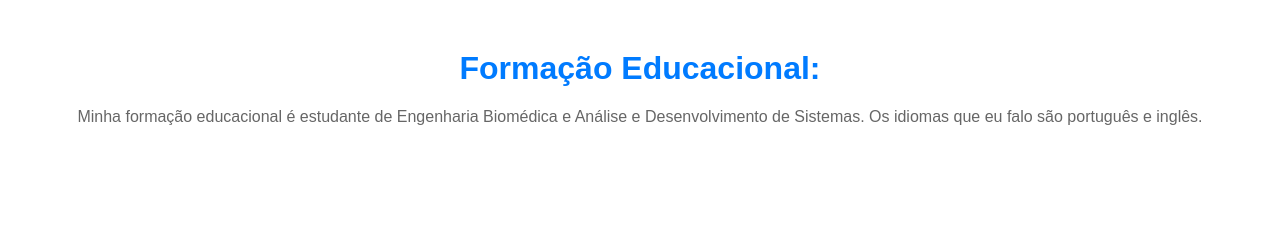
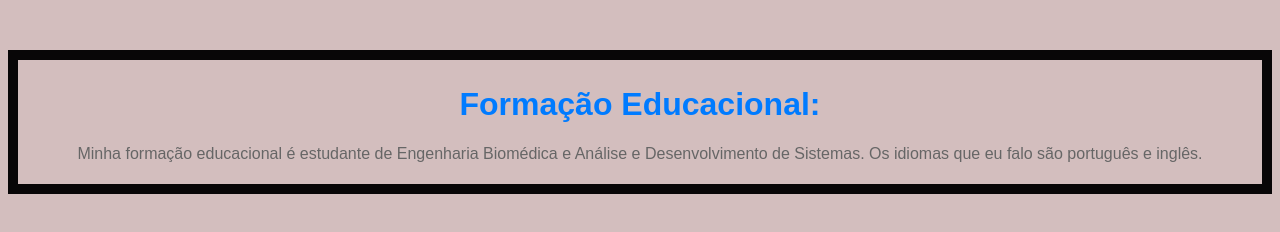
Before and after one commit to thalita-lab/portif-lio-pessoal2, a plain HTML site: page index.html in a window 1280 px wide. Drawn offline with Linux system fonts and the light colour scheme.

Commit message:
Update estilo.css

```diff
--- a/estilo.css
+++ b/estilo.css
@@ -2,6 +2,10 @@ body {
     font-family: Arial, sans-serif;
     text-align: center;
     margin-top: 50px;
+    background-color: rgb(0, 0, 0);
+    background-color: rgb(211, 190, 190);
+    border:10px solid rgb(8, 6, 7);
+    padding: 5px;
 }
 h1 {
     color: #007bff;
```
